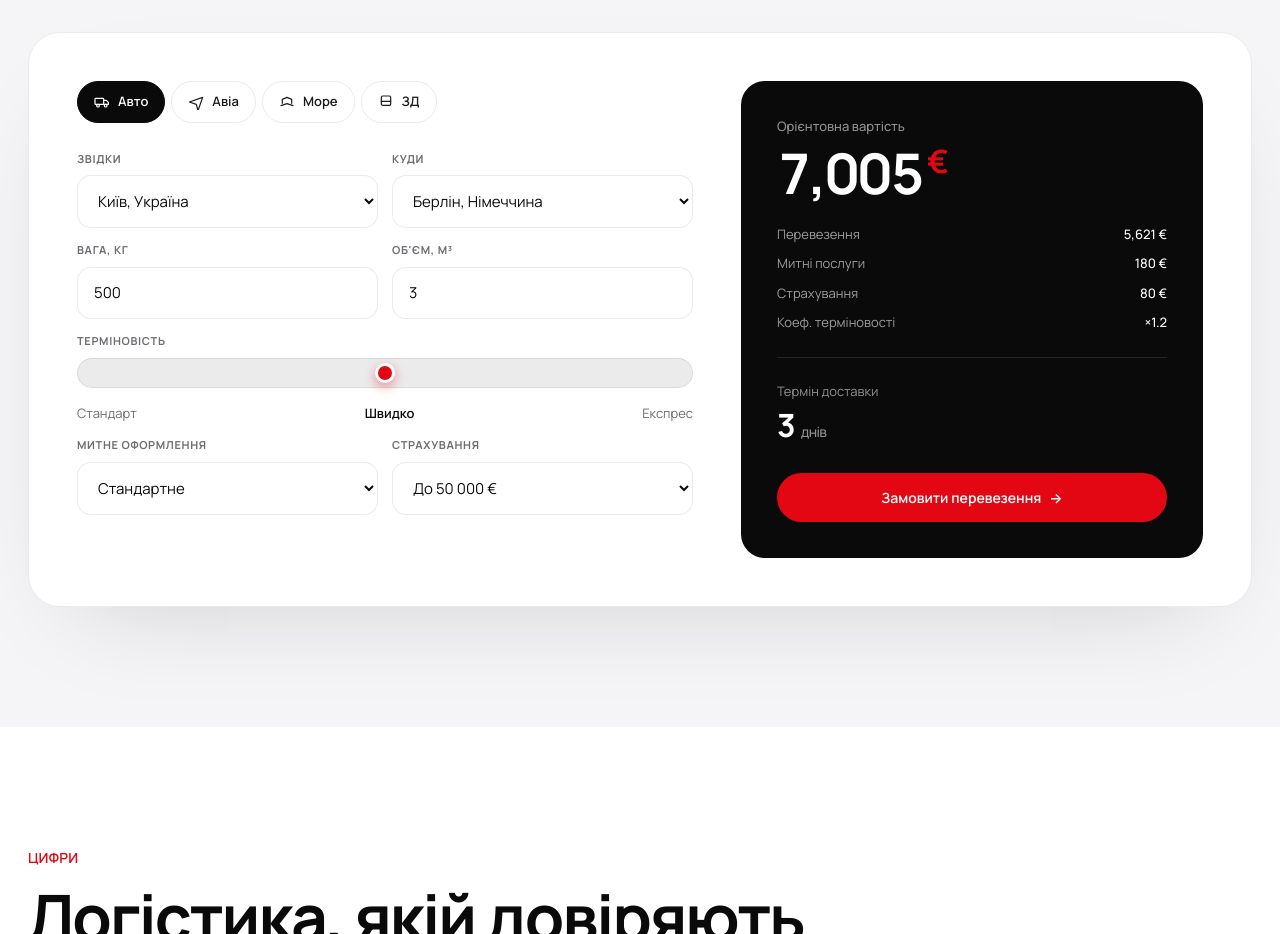
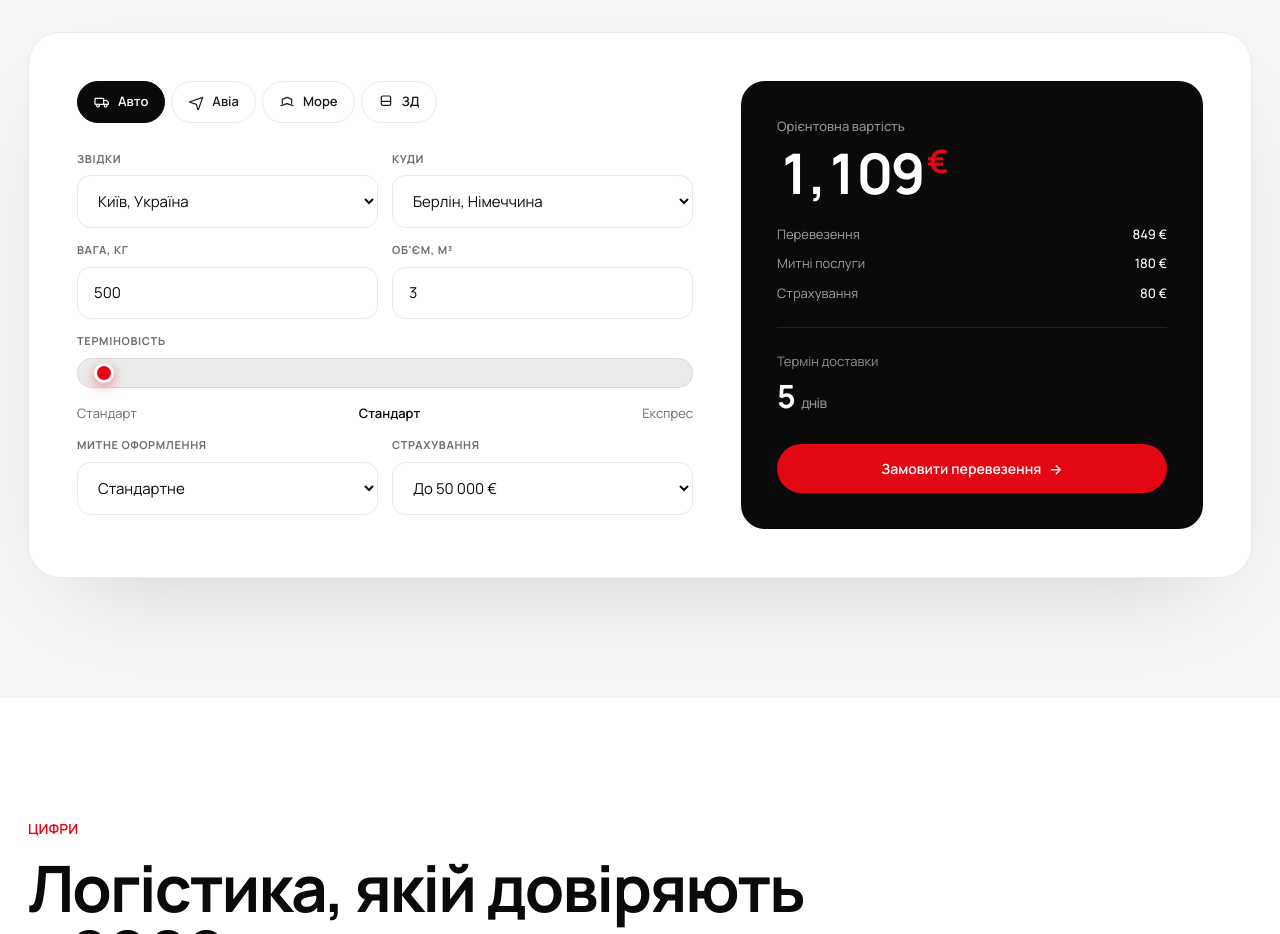
Before and after one commit to Marko0404/corcel_site, a Next.js app: page /uk in a window 1280 px wide. Shown: the part 2920-3854 px from the top of the page. Built offline with nearby package versions, Linux system fonts and the light colour scheme.

Commit message:
rework calculator: chargeable weight formula, FTL/FCL caps, per-route rates

```diff
--- a/components/home/Calculator.tsx
+++ b/components/home/Calculator.tsx
@@ -4,68 +4,127 @@ import { useState } from 'react';
 import { useTranslations } from 'next-intl';
 import Reveal from '@/components/ui/Reveal';
 
-const MODES = [
-  { key: 'auto', base: 0.85, eta: 3, icon: (
+type ModeKey = 'auto' | 'air' | 'sea' | 'rail';
+
+// Vol coeff (kg per 1 m³), min order €, FTL/FCL cap €
+const MODE_CFG: Record<ModeKey, { volCoeff: number; minOrder: number; ftlKey: 'ftlAuto' | 'ftlSea' | 'ftlRail' | null }> = {
+  auto: { volCoeff: 333,  minOrder: 300, ftlKey: 'ftlAuto' },
+  air:  { volCoeff: 167,  minOrder: 150, ftlKey: null },
+  sea:  { volCoeff: 1000, minOrder: 500, ftlKey: 'ftlSea'  },
+  rail: { volCoeff: 250,  minOrder: 400, ftlKey: 'ftlRail' },
+};
+
+const MODES: Array<{ key: ModeKey; icon: React.ReactNode }> = [
+  { key: 'auto', icon: (
     <svg viewBox="0 0 24 24" fill="none" stroke="currentColor" strokeWidth="1.8" strokeLinecap="round" strokeLinejoin="round">
       <rect x="1.5" y="6.5" width="13" height="9" rx="1"/><path d="M14.5 9.5h4l3 3v3h-7"/><circle cx="6" cy="17.5" r="2"/><circle cx="17.5" cy="17.5" r="2"/>
     </svg>
   )},
-  { key: 'air', base: 3.20, eta: 1, icon: (
+  { key: 'air', icon: (
     <svg viewBox="0 0 24 24" fill="none" stroke="currentColor" strokeWidth="1.8" strokeLinecap="round" strokeLinejoin="round">
       <path d="M2 12l20-7-7 20-2.5-9.5L2 12z"/>
     </svg>
   )},
-  { key: 'sea', base: 0.35, eta: 14, icon: (
+  { key: 'sea', icon: (
     <svg viewBox="0 0 24 24" fill="none" stroke="currentColor" strokeWidth="1.8" strokeLinecap="round" strokeLinejoin="round">
       <path d="M3 17.5l9-3 9 3"/><path d="M5 14V8l7-3 7 3v6"/>
     </svg>
   )},
-  { key: 'rail', base: 0.55, eta: 8, icon: (
+  { key: 'rail', icon: (
     <svg viewBox="0 0 24 24" fill="none" stroke="currentColor" strokeWidth="1.8" strokeLinecap="round" strokeLinejoin="round">
       <rect x="5" y="3" width="14" height="14" rx="2"/><path d="M5 11h14"/>
     </svg>
   )},
 ];
 
-const FROM_OPTIONS = [
-  { label: 'Київ, Україна', dist: 0 },
-  { label: 'Львів, Україна', dist: 540 },
-  { label: 'Одеса, Україна', dist: 475 },
-  { label: 'Варшава, Польща', dist: 1200 },
-  { label: 'Гданськ, Польща', dist: 1480 },
-  { label: 'Мадрид, Іспанія', dist: 3700 },
+interface Dest {
+  label: string;
+  // rate €/kg per mode (sea rate is effectively €/m³ ÷ 1000)
+  auto: number; air: number; sea: number; rail: number;
+  // caps €
+  ftlAuto: number; ftlSea: number; ftlRail: number;
+  // ETA days
+  etaAuto: number; etaAir: number; etaSea: number; etaRail: number;
+}
+
+const FROM = [
+  { label: 'Київ, Україна',   mult: 1.00 },
+  { label: 'Львів, Україна',  mult: 0.92 },
+  { label: 'Одеса, Україна',  mult: 1.00 },
+  { label: 'Варшава, Польща', mult: 0.80 },
+  { label: 'Гданськ, Польща', mult: 0.82 },
+  { label: 'Мадрид, Іспанія', mult: 0.68 },
 ];
 
-const TO_OPTIONS = [
-  { label: 'Берлін, Німеччина', dist: 1320 },
-  { label: 'Гамбург, Німеччина', dist: 1560 },
-  { label: 'Роттердам, Нідерланди', dist: 2000 },
-  { label: 'Париж, Франція', dist: 2240 },
-  { label: 'Стамбул, Туреччина', dist: 1100 },
-  { label: 'Дубай, ОАЕ', dist: 3700 },
-  { label: 'Шанхай, Китай', dist: 8400 },
+const TO: Dest[] = [
+  { label: 'Берлін, Німеччина',
+    auto: 0.85, air: 3.50, sea: 0.22, rail: 1.20,
+    ftlAuto: 3500, ftlSea: 3500, ftlRail: 3200,
+    etaAuto: 5,  etaAir: 2,  etaSea: 13, etaRail: 12 },
+  { label: 'Гамбург, Німеччина',
+    auto: 0.95, air: 3.80, sea: 0.21, rail: 1.30,
+    ftlAuto: 3800, ftlSea: 3500, ftlRail: 3400,
+    etaAuto: 6,  etaAir: 2,  etaSea: 14, etaRail: 13 },
+  { label: 'Роттердам, Нідерланди',
+    auto: 1.05, air: 4.00, sea: 0.20, rail: 1.40,
+    ftlAuto: 4000, ftlSea: 3500, ftlRail: 3500,
+    etaAuto: 7,  etaAir: 2,  etaSea: 15, etaRail: 14 },
+  { label: 'Париж, Франція',
+    auto: 1.10, air: 4.20, sea: 0.22, rail: 1.50,
+    ftlAuto: 4200, ftlSea: 3800, ftlRail: 3800,
+    etaAuto: 7,  etaAir: 2,  etaSea: 16, etaRail: 15 },
+  { label: 'Стамбул, Туреччина',
+    auto: 0.70, air: 2.80, sea: 0.25, rail: 1.10,
+    ftlAuto: 2800, ftlSea: 2500, ftlRail: 2800,
+    etaAuto: 4,  etaAir: 2,  etaSea:  8, etaRail:  9 },
+  { label: 'Дубай, ОАЕ',
+    auto: 4.50, air: 5.50, sea: 0.32, rail: 2.20,
+    ftlAuto: 9000, ftlSea: 4500, ftlRail: 5000,
+    etaAuto: 18, etaAir: 4,  etaSea: 24, etaRail: 20 },
+  { label: 'Шанхай, Китай',
+    auto: 7.00, air: 7.50, sea: 0.40, rail: 0.85,
+    ftlAuto: 15000, ftlSea: 6000, ftlRail: 4500,
+    etaAuto: 35, etaAir: 5,  etaSea: 40, etaRail: 16 },
 ];
 
-const URG_MULT = [1.0, 1.2, 1.8];
+const URG_MULT     = [1.0, 1.25, 1.5];
+const URG_ETA_MULT = [1.0, 0.75, 0.55];
+
+function calcTransport(
+  modeKey: ModeKey, dest: Dest, fromMult: number,
+  weight: number, vol: number,
+): { transport: number; isFtl: boolean } {
+  const { volCoeff, minOrder, ftlKey } = MODE_CFG[modeKey];
+  const rate = dest[modeKey] * fromMult;
+  const chargeable = Math.max(weight, vol * volCoeff);
+  const raw = chargeable * rate;
+  const based = Math.max(minOrder, raw);
+  const cap = ftlKey ? dest[ftlKey] * fromMult : Infinity;
+  const transport = Math.round(Math.min(cap, based));
+  return { transport, isFtl: cap < Infinity && based >= cap };
+}
 
 export default function Calculator() {
   const t = useTranslations('calc');
   const [modeIdx, setModeIdx] = useState(0);
   const [fromIdx, setFromIdx] = useState(0);
-  const [toIdx, setToIdx] = useState(0);
-  const [weight, setWeight] = useState(500);
-  const [vol, setVol] = useState(3);
-  const [urg, setUrg] = useState(1);
-  const [cust, setCust] = useState(180);
-  const [ins, setIns] = useState(80);
+  const [toIdx,   setToIdx]   = useState(0);
+  const [weight,  setWeight]  = useState(500);
+  const [vol,     setVol]     = useState(3);
+  const [urg,     setUrg]     = useState(0);
+  const [cust,    setCust]    = useState(180);
+  const [ins,     setIns]     = useState(80);
 
-  const mode = MODES[modeIdx];
-  const dist = FROM_OPTIONS[fromIdx].dist + TO_OPTIONS[toIdx].dist;
-  const chargeable = Math.max(weight, vol * 167);
-  const transport = Math.round(mode.base * chargeable * dist / 100);
-  const urgMult = URG_MULT[urg];
-  const total = Math.round((transport * urgMult) + cust + ins);
-  const eta = Math.ceil(mode.eta * (urg === 2 ? 0.6 : urg === 1 ? 0.85 : 1));
+  const modeKey = MODES[modeIdx].key;
+  const dest    = TO[toIdx];
+  const fromMult = FROM[fromIdx].mult;
+  const urgMult  = URG_MULT[urg];
+
+  const { transport, isFtl } = calcTransport(modeKey, dest, fromMult, weight, vol);
+  const total = Math.round(transport * urgMult + cust + ins);
+
+  const etaBase = dest[`eta${modeKey.charAt(0).toUpperCase() + modeKey.slice(1)}` as keyof Dest] as number;
+  const eta = Math.max(1, Math.round(etaBase * URG_ETA_MULT[urg]));
 
   const urgLabel = urg === 0 ? t('urg.std') : urg === 1 ? t('urg.fast') : t('urg.exp');
 
@@ -102,7 +161,7 @@ export default function Calculator() {
                 <div className="calc-field">
                   <label>{t('from')}</label>
                   <select value={fromIdx} onChange={(e) => setFromIdx(+e.target.value)}>
-                    {FROM_OPTIONS.map((o, i) => (
+                    {FROM.map((o, i) => (
                       <option key={i} value={i}>{o.label}</option>
                     ))}
                   </select>
@@ -110,7 +169,7 @@ export default function Calculator() {
                 <div className="calc-field">
                   <label>{t('to')}</label>
                   <select value={toIdx} onChange={(e) => setToIdx(+e.target.value)}>
-                    {TO_OPTIONS.map((o, i) => (
+                    {TO.map((o, i) => (
                       <option key={i} value={i}>{o.label}</option>
                     ))}
                   </select>
@@ -159,19 +218,30 @@ export default function Calculator() {
                   <span>{total.toLocaleString()}</span>
                   <span className="cur">€</span>
                 </div>
+                {isFtl && (
+                  <div style={{ fontSize: 12, color: 'rgba(255,255,255,.55)', marginTop: 4, marginBottom: 8 }}>
+                    FTL / FCL rate applied
+                  </div>
+                )}
                 <div className="calc-breakdown">
                   <div className="calc-row">
                     <span>{t('r.transport')}</span><b>{transport.toLocaleString()} €</b>
                   </div>
+                  {cust > 0 && (
                     <div className="calc-row">
                       <span>{t('r.cust')}</span><b>{cust} €</b>
                     </div>
+                  )}
+                  {ins > 0 && (
                     <div className="calc-row">
                       <span>{t('r.ins')}</span><b>{ins} €</b>
                     </div>
+                  )}
+                  {urg > 0 && (
                     <div className="calc-row">
-                    <span>{t('r.urg')}</span><b>×{urgMult.toFixed(1)}</b>
+                      <span>{t('r.urg')}</span><b>×{urgMult.toFixed(2)}</b>
                     </div>
+                  )}
                 </div>
               </div>
               <div>
```
Lines whose indentation alone changed are shown as unchanged.
